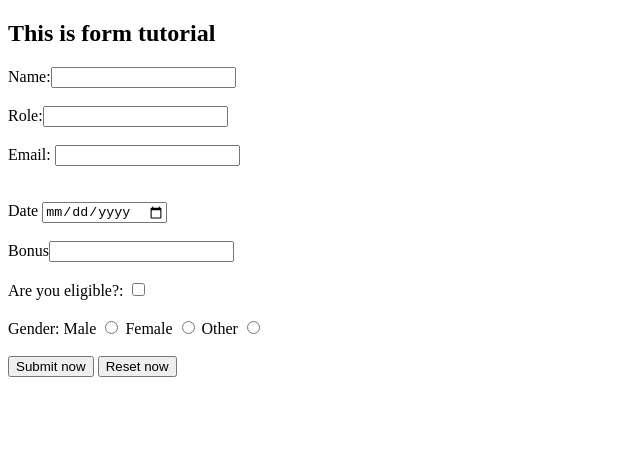
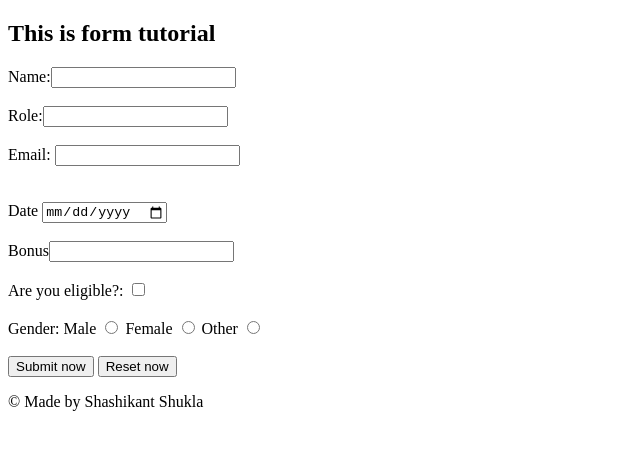
Before and after one commit to skshukla2004/Project-1, a plain HTML site: page index.html in a window 1280 px wide. Shown: the whole page, without its empty margins (0-640 px from the left). Drawn offline with Linux system fonts and the light colour scheme.

Commit message:
index.html

```diff
--- a/index.html
+++ b/index.html
@@ -45,5 +45,8 @@
     </div>
 
     </form>
+      <footer>
+                <p>&copy; Made by Shashikant Shukla</p>
+                </footer>
 </body>
 </html>
```
